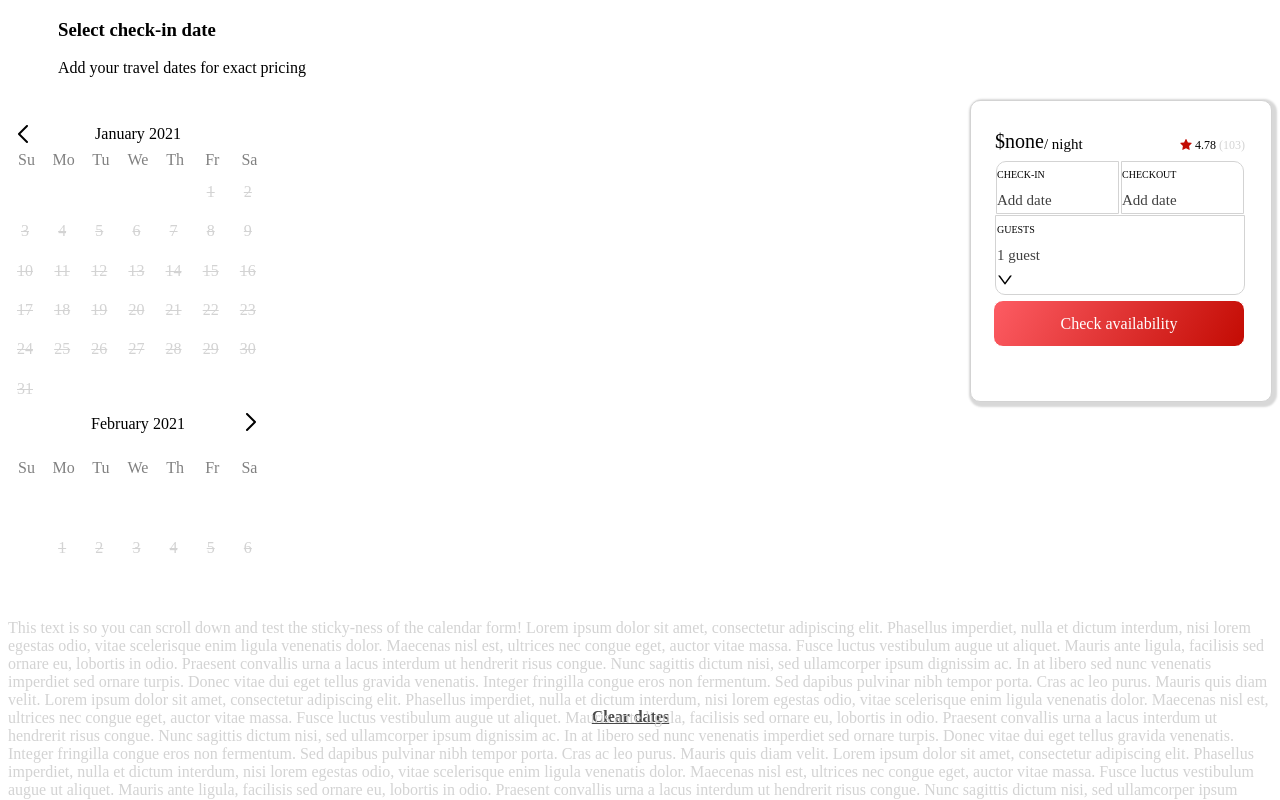
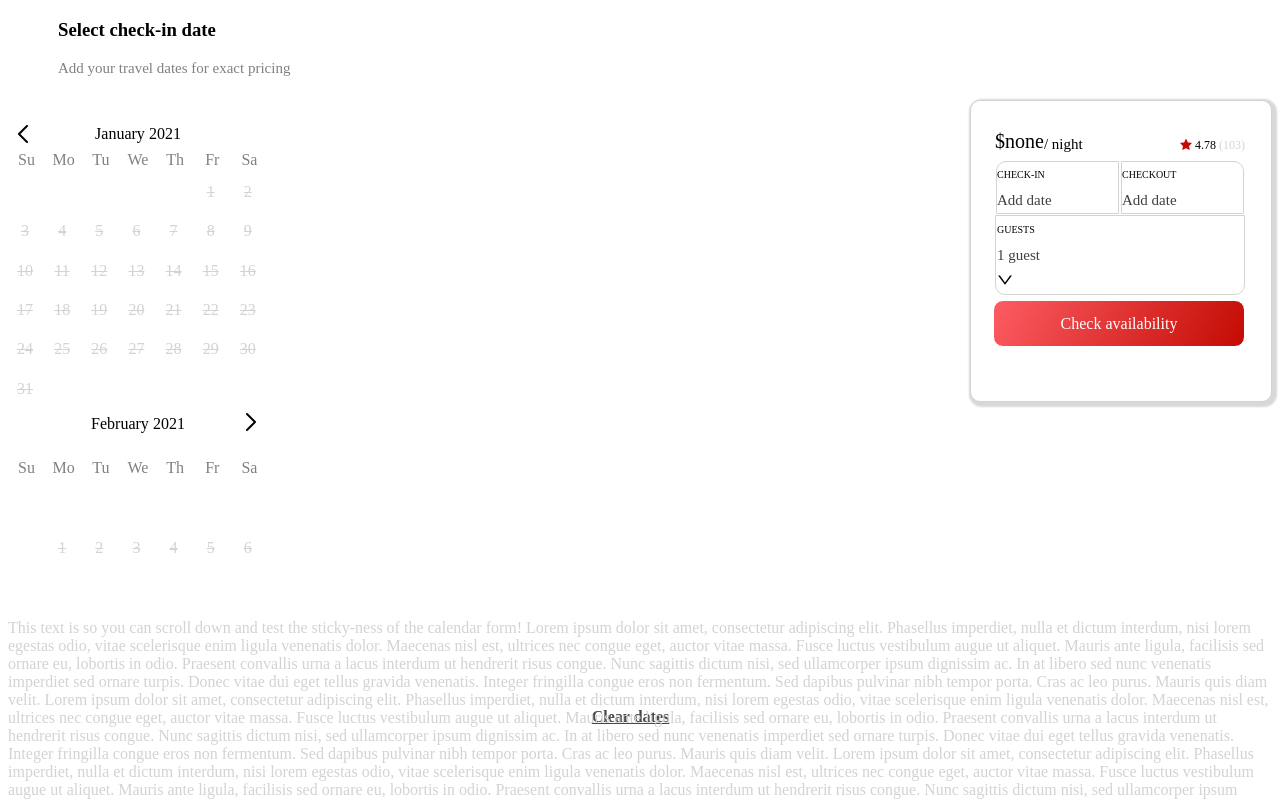
Before and after one commit to sdc-jackson/availability-service, a React (Create React App) app in the folder client/: page / in a window 1280 px wide. Shown: the top 800 px of the page. Built offline with nearby package versions, Linux system fonts and the light colour scheme; no server answers; the HTML template or start-up script is replaced by a standard one.

Commit message:
BMR of styling

```diff
--- a/client/src/StateIndicator.jsx
+++ b/client/src/StateIndicator.jsx
@@ -38,17 +38,17 @@ class StateIndicator extends React.Component {
     if (this.props.checkIn === 'notSelected') {
       return (<StateIndicatorContainer>
         <h3>Select check-in date</h3>
-        <p>Add your travel dates for exact pricing</p>
+        <span style={{fontSize: '15px', color: 'grey'}}>Add your travel dates for exact pricing</span>
       </StateIndicatorContainer>);
     } else if (this.props.checkOut === 'notSelected') {
       return (<StateIndicatorContainer>
         <h3>Select check-out date</h3>
-        <p>Add your travel dates for exact pricing</p>
+        <span style={{fontSize: '15px', color: 'grey'}}>Add your travel dates for exact pricing</span>
       </StateIndicatorContainer>);
     } else if (this.props.showReserveButton) {
       return (<StateIndicatorContainer>
         <h3>{this.props.numNights} nights in {this.props.nameOfStay}</h3>
-        <p>{this.getResDateSummaryStr()} </p>
+        <span style={{fontSize: '15px', color: 'grey'}}>{this.getResDateSummaryStr()} </span>
       </StateIndicatorContainer>);
     }
   }
```
